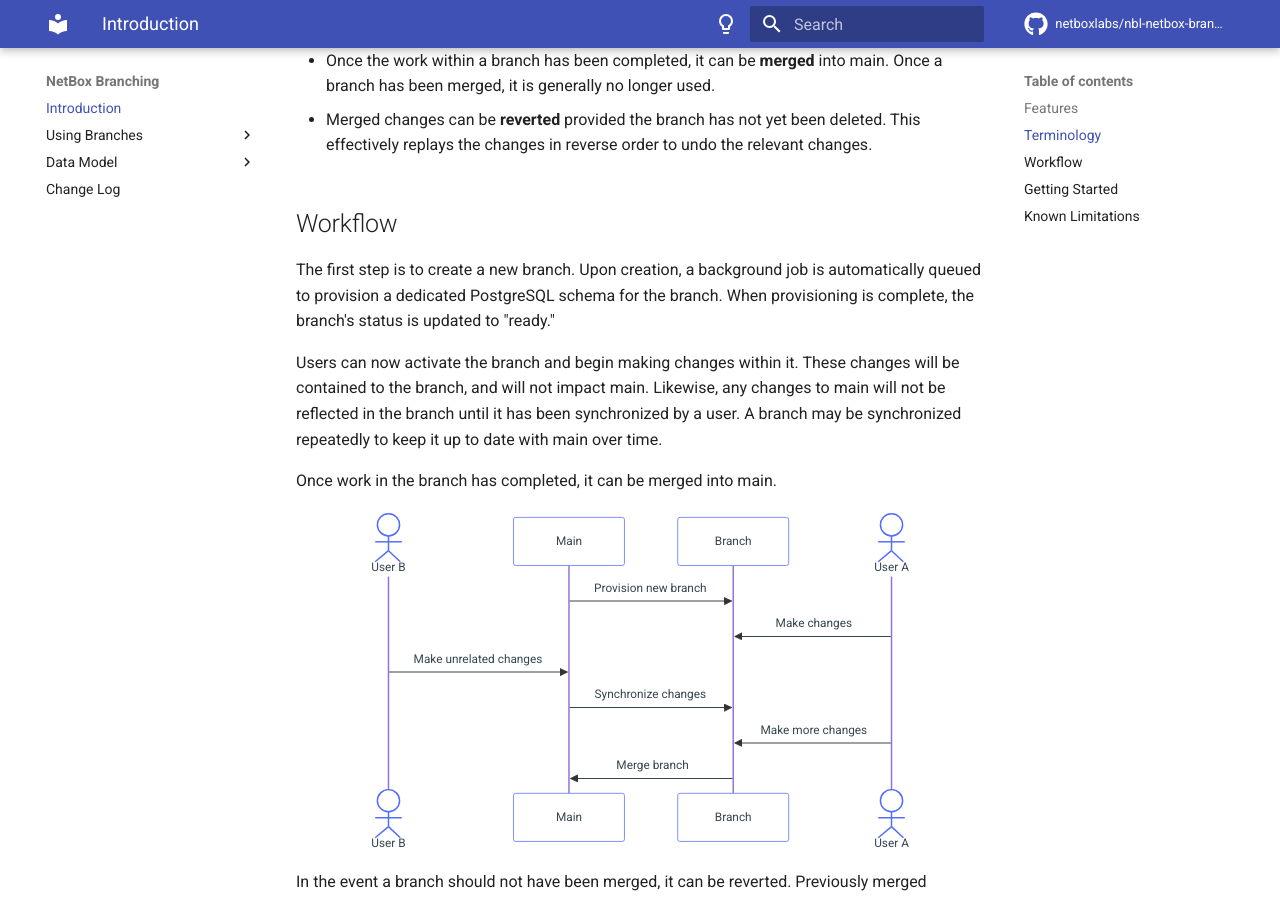
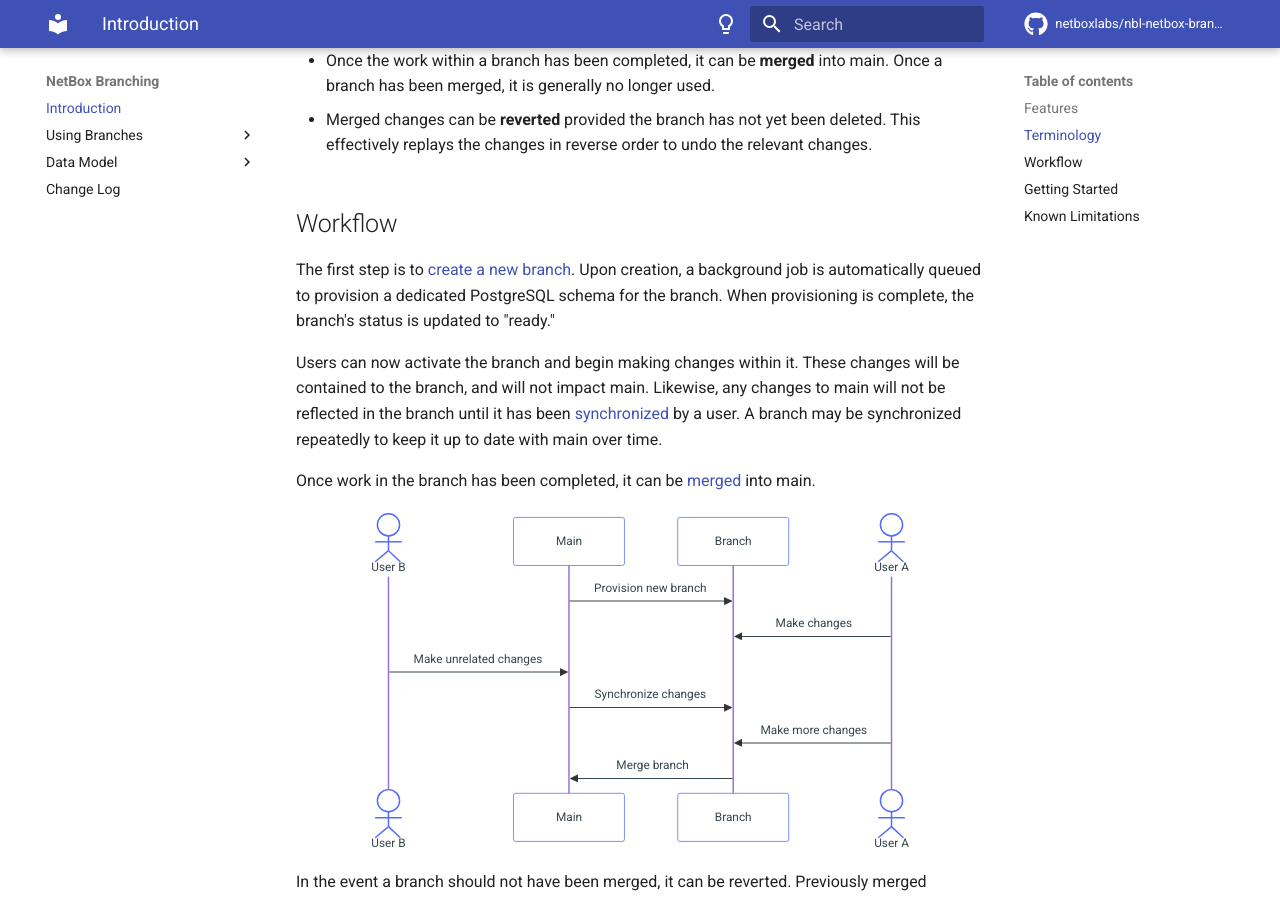
Before and after one commit to netboxlabs/netbox-branching, an MkDocs documentation site: the page built from docs/index.md, in a window 1280 px wide and 900 px high, scrolled down 1261 px. Built offline with MkDocs 1.6.1 and Material for MkDocs 9.7.7, drawn with Linux system fonts in a browser that asks for light colours; comment, search, counter and statistics services are not loaded.

Commit message:
Cross-link to instructional content

````diff
--- a/docs/index.md
+++ b/docs/index.md
@@ -36,11 +36,11 @@ This allows you and your colleagues to stage changes within isolated environment
 
 ## Workflow
 
-The first step is to create a new branch. Upon creation, a background job is automatically queued to provision a dedicated PostgreSQL schema for the branch. When provisioning is complete, the branch's status is updated to "ready."
+The first step is to [create a new branch](./using-branches/creating-a-branch.md). Upon creation, a background job is automatically queued to provision a dedicated PostgreSQL schema for the branch. When provisioning is complete, the branch's status is updated to "ready."
 
-Users can now activate the branch and begin making changes within it. These changes will be contained to the branch, and will not impact main. Likewise, any changes to main will not be reflected in the branch until it has been synchronized by a user. A branch may be synchronized repeatedly to keep it up to date with main over time.
+Users can now activate the branch and begin making changes within it. These changes will be contained to the branch, and will not impact main. Likewise, any changes to main will not be reflected in the branch until it has been [synchronized](./using-branches/syncing-merging.md#syncing-a-branch) by a user. A branch may be synchronized repeatedly to keep it up to date with main over time.
 
-Once work in the branch has completed, it can be merged into main.
+Once work in the branch has been completed, it can be [merged](./using-branches/syncing-merging.md#merging-a-branch) into main.
 
 ```mermaid
 sequenceDiagram
````
